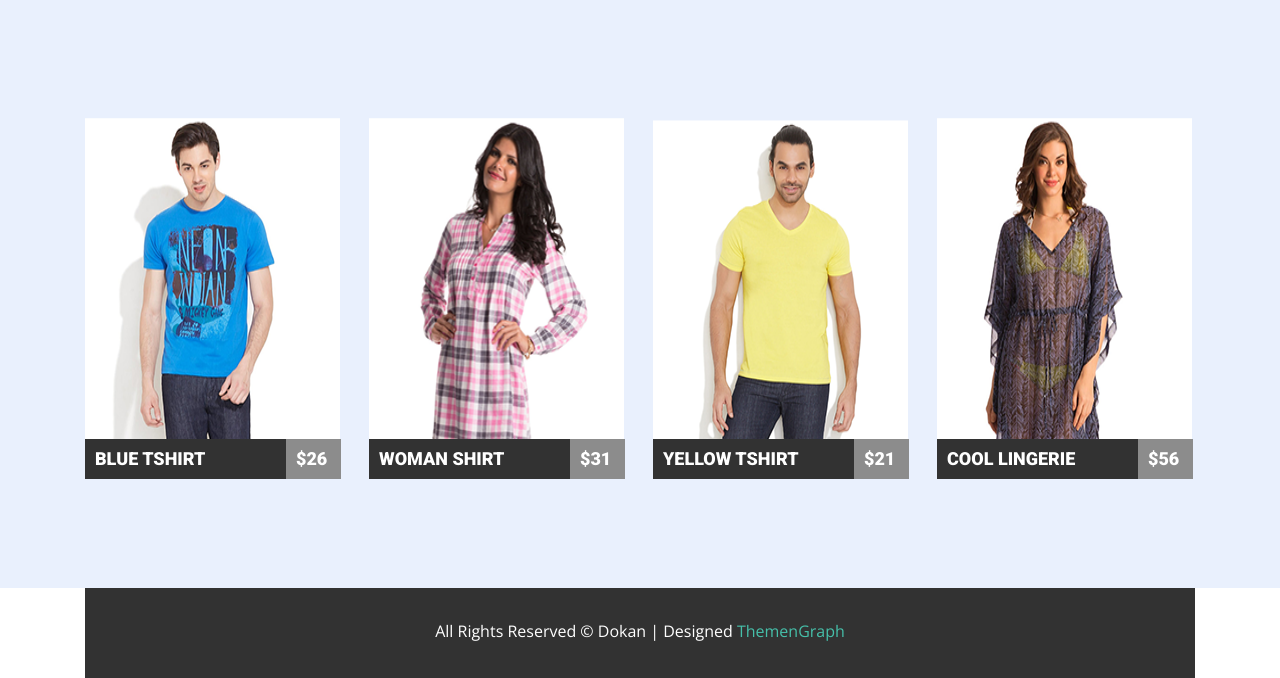
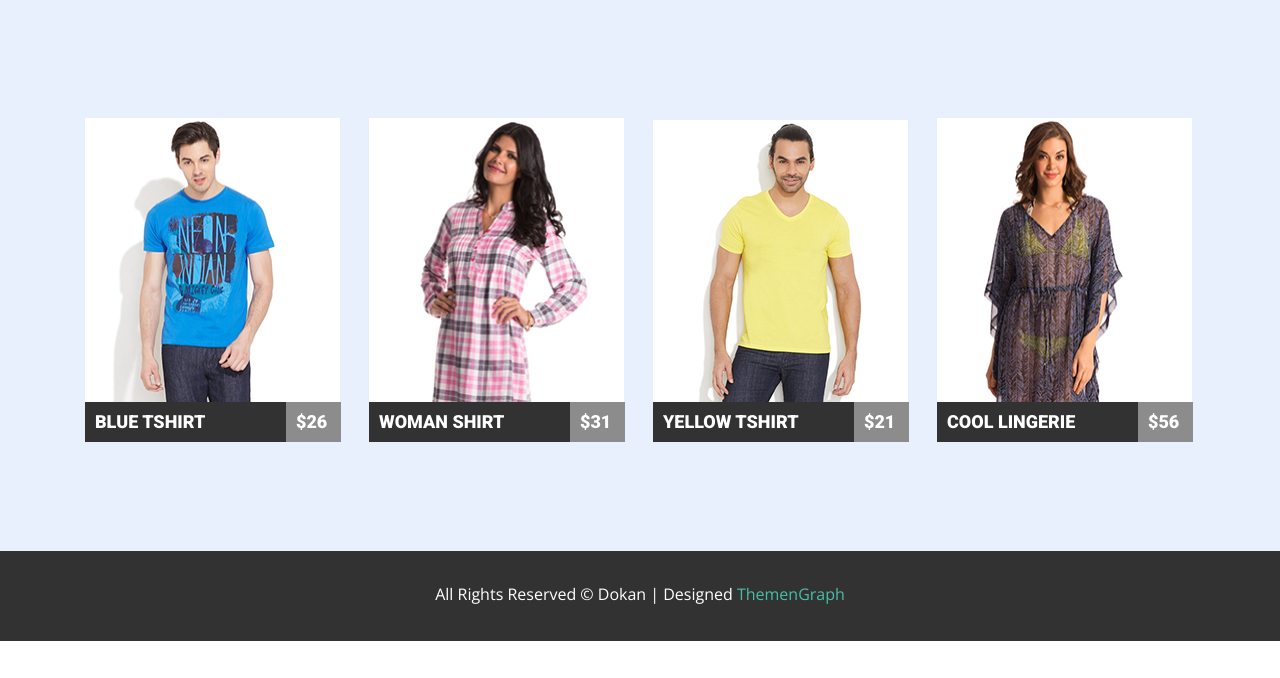
Before and after one commit to fahriddinnomanjanov/goit-html-css-19, a plain HTML site: page homework-05/index.html in a window 1280 px wide. Shown: the part 789-1467 px from the top of the page. After the commit the page ends 1430 px from the top, so only its background shows below. Drawn offline with nearby package versions, Linux system fonts and the light colour scheme.

Commit message:
homework-05

```diff
--- a/homework-05/css/style.css
+++ b/homework-05/css/style.css
@@ -48,7 +48,7 @@ input[type=“radio”].visually-hidden {
     color: black;
 }
 
-.logo-first {
+.logo::first-letter {
     color: #1abc9c;
     font-weight: 900;
 }
@@ -325,7 +325,6 @@ img{
 
 .footer-bottom {
     height: 90px;
-    background-color: rgb(50, 50, 50);
     color: #ffffff;
     font-family: 'Open Sans', sans-serif;
 }
@@ -340,3 +339,8 @@ img{
     text-decoration: none;
     color: rgb(70, 191, 169);
 }
+
+.footer-color{
+    background-color: rgb(50, 50, 50);
+
+}
--- a/homework-05/index.html
+++ b/homework-05/index.html
@@ -15,7 +15,7 @@
     <header class="header">
         <div class="container">
             <nav class="clearfix">
-                <a class="logo" href="#"><span class="logo-first">M</span>art</a>
+                <a class="logo" href="#">Mart</a>
                 <ul class="navigation clearfix">
                     <li><a href="#" class="menu">Home</a></li>
                     <li><a href="#" class="menu">About us</a></li>
@@ -46,7 +46,7 @@
                 <li class="elements">
                     <div class="all">
                         <div class="div-up">
-                            <img src="./img/photo1.png" alt="one" width="255" height="322">
+                            <img src="./img/photo1.png" alt="one" width="255" height="285">
                             <div class="overlay">
                                 <div class="buttons-bottom">
                                     <button class="buttons heart"></button>
@@ -65,7 +65,7 @@
                 <li class="elements">
                     <div class="all">
                         <div class="div-up">
-                            <img src="./img/photo2.png" alt="two" width="255" height="322">
+                            <img src="./img/photo2.png" alt="two" width="255" height="285">
                             <div class="overlay">
                                 <div class="buttons-bottom">
                                     <button class="buttons heart"></button>
@@ -84,7 +84,7 @@
                 <li class="elements">
                     <div class="all">
                         <div class="div-up">
-                            <img src="./img/photo3.png" alt="three" width="255" height="322">
+                            <img src="./img/photo3.png" alt="three" width="255" height="285">
                             <div class="overlay">
                                 <div class="buttons-bottom">
                                     <button class="buttons heart"></button>
@@ -103,7 +103,7 @@
                 <li class="elements">
                     <div class="all">
                         <div class="div-up">
-                            <img src="./img/photo4.png" alt="four" width="255" height="322">
+                            <img src="./img/photo4.png" alt="four" width="255" height="285">
                             <div class="overlay">
                                 <div class="buttons-bottom">
                                     <button class="buttons heart"></button>
@@ -124,7 +124,7 @@
         </div>
         </section>
     </main>
-    <footer>
+    <footer class="footer-color">
         <div class="container">
         <div class="footer-bottom ">
             <p class="text-bottom">All Rights Reserved © Dokan | Designed <a href="#">ThemenGraph</a></p>
```
